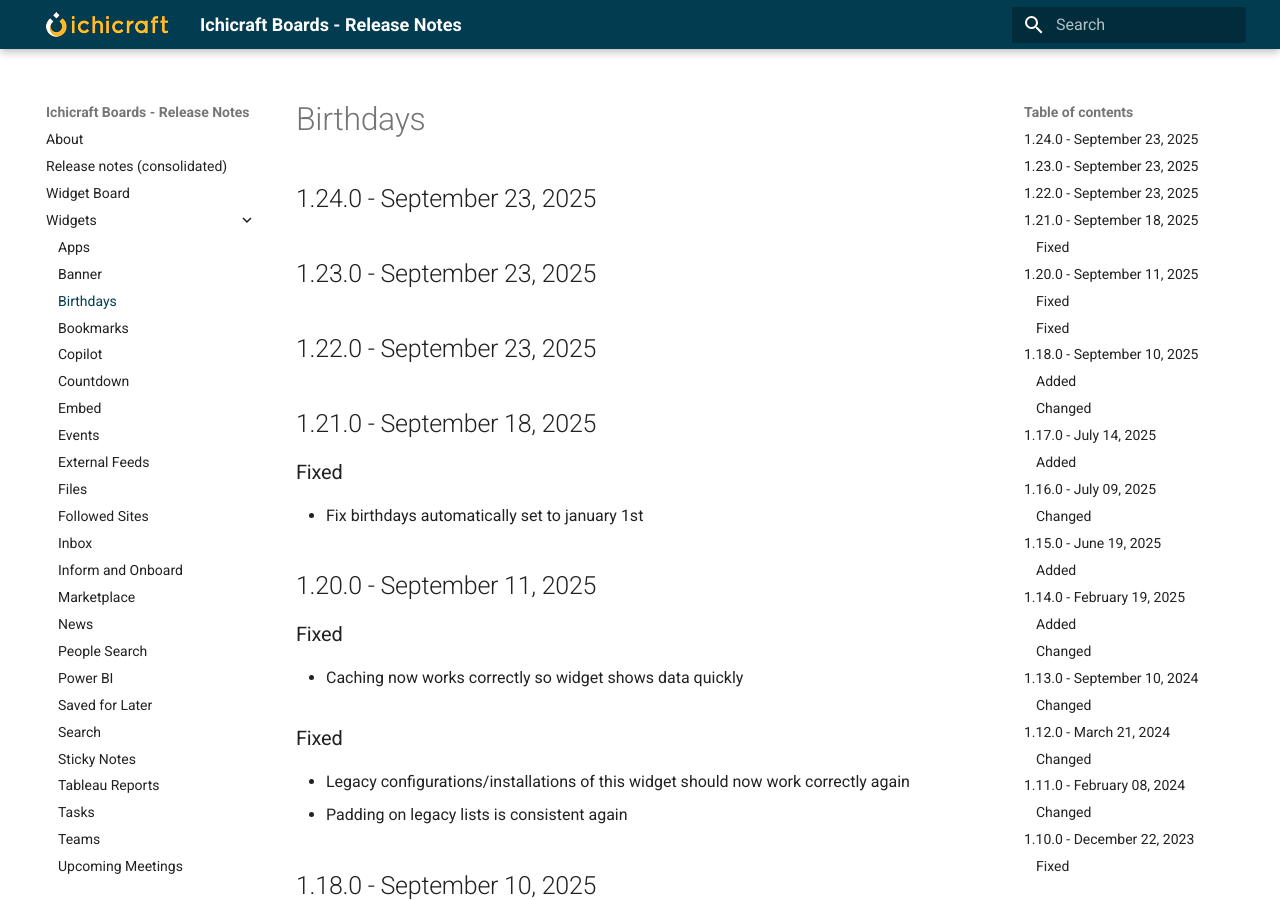
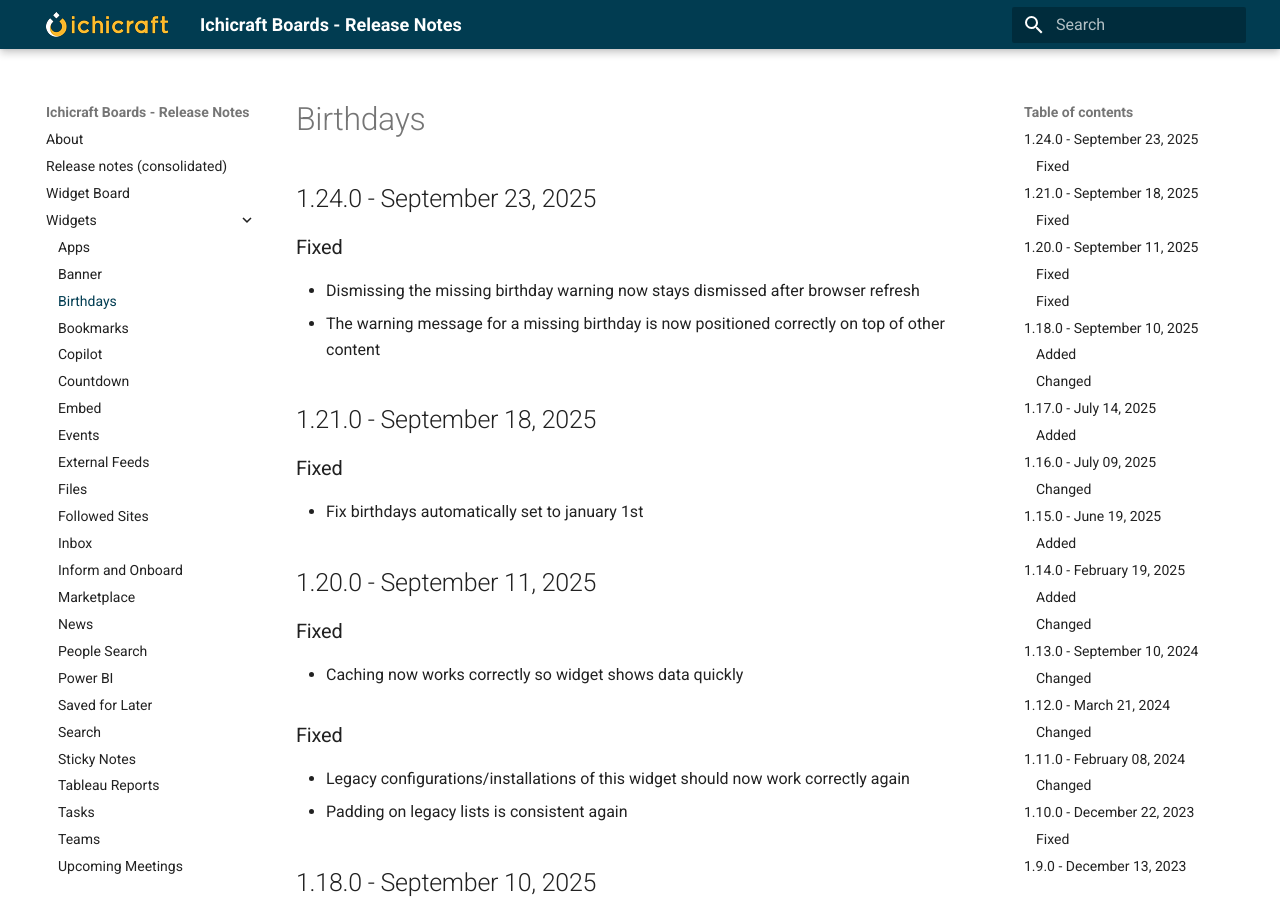
Before and after one commit to ichicraft/widgets-docs, an MkDocs documentation site: the page built from docs/Widgets/Birthdays.md, in a window 1280 px wide and 900 px high. Built offline with MkDocs 1.6.1 and Material for MkDocs 9.7.7, drawn with Linux system fonts in a browser that asks for light colours.

Commit message:
fix birthday message

```diff
--- a/docs/Widgets/Birthdays.md
+++ b/docs/Widgets/Birthdays.md
@@ -1,8 +1,8 @@
 ## 1.24.0 - September 23, 2025
 
-## 1.23.0 - September 23, 2025
-
-## 1.22.0 - September 23, 2025
+### Fixed
+- Dismissing the missing birthday warning now stays dismissed after browser refresh
+- The warning message for a missing birthday is now positioned correctly on top of other content
 
 ## 1.21.0 - September 18, 2025
 
```
Also changed, not shown: docs/Release-notes-(consolidated).md (+3 -4 lines).
